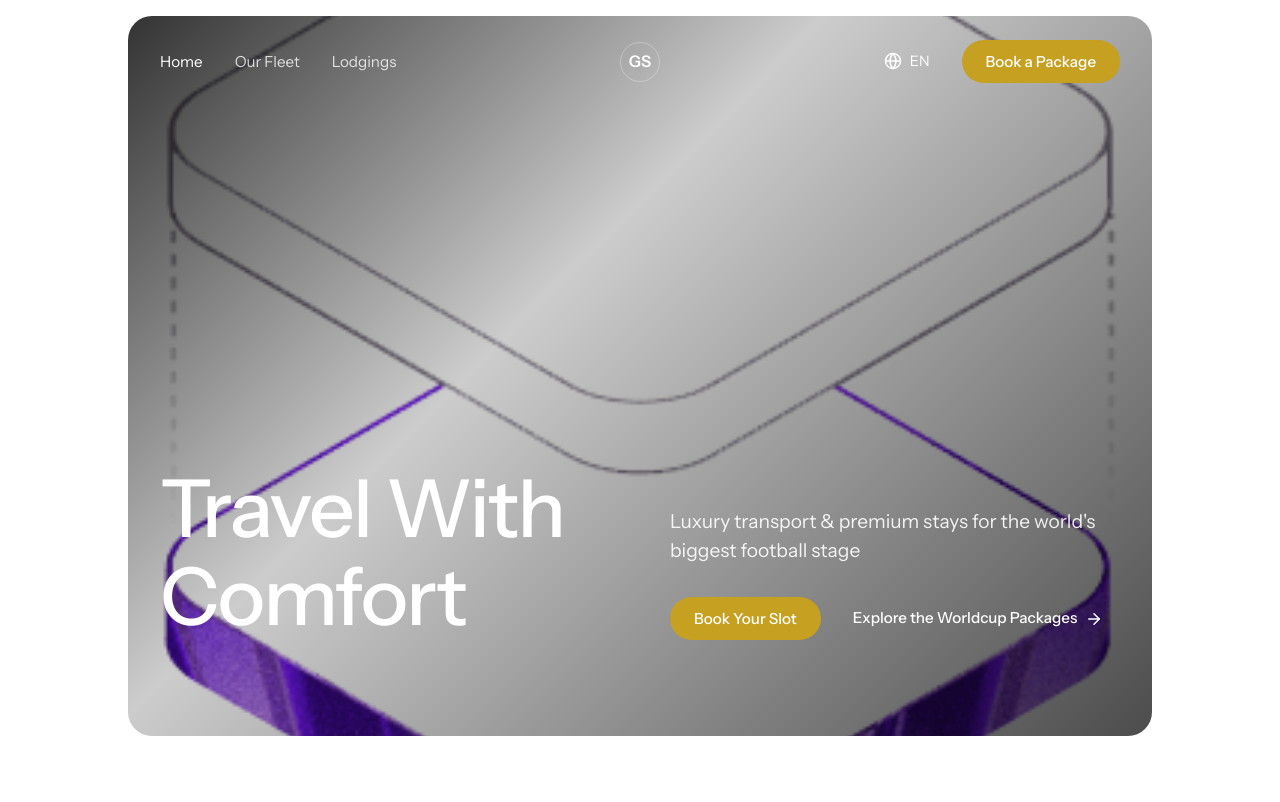
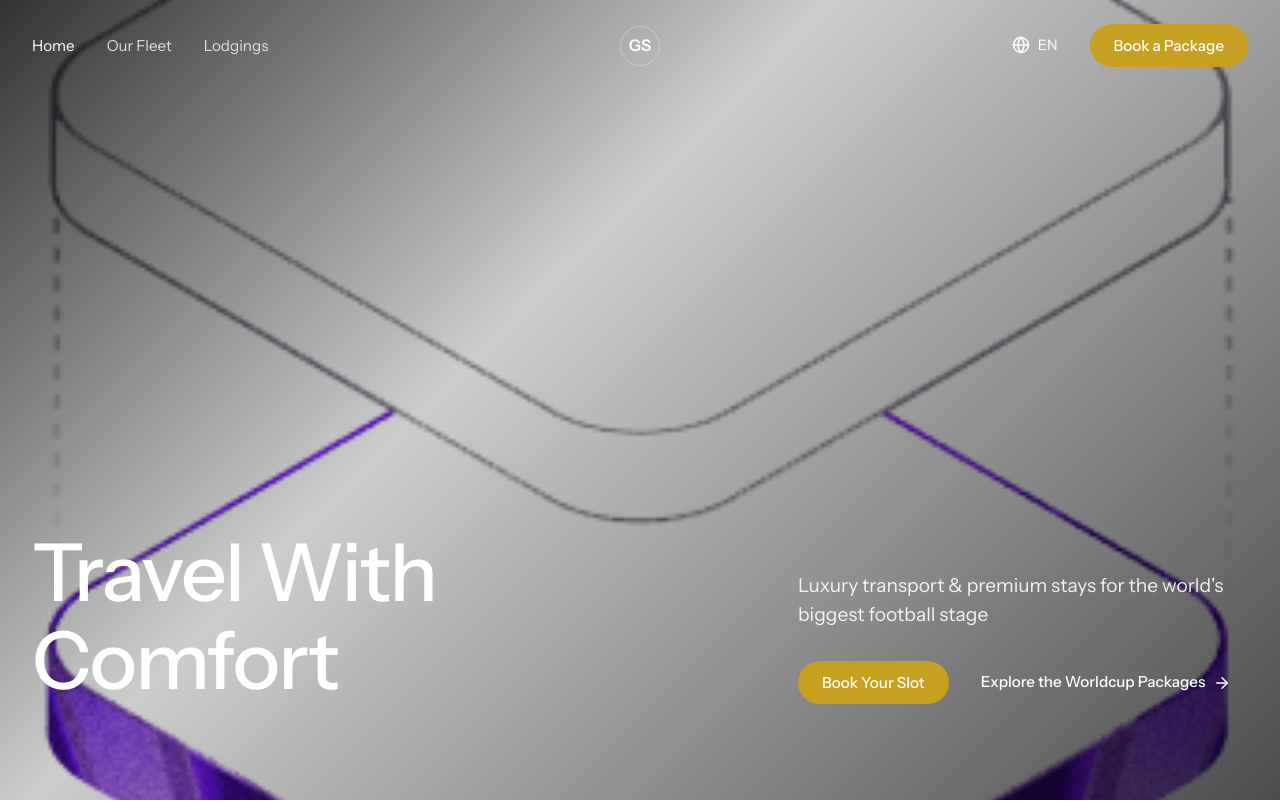
Before and after one commit to tommmywa/global-south-landing, a React (Vite) app: page / in a window 1280 px wide. Shown: the top 802 px of the page. Built offline with nearby package versions, Linux system fonts and the light colour scheme.

Commit message:
Revert "Update hero section layout to 90vh with 10% margin"
This reverts commit cc733c1f8056f631e13a8a88585179ed58f9099f.

```diff
--- a/src/components/HeroSection.css
+++ b/src/components/HeroSection.css
@@ -1,9 +1,7 @@
 .hero-section {
   position: relative;
-  height: 90vh;
-  min-height: 600px;
-  margin: 2vh 10%;
-  border-radius: 24px;
+  height: 100vh;
+  min-height: 800px;
   display: flex;
   align-items: flex-end;
   padding-bottom: 6rem;
```
